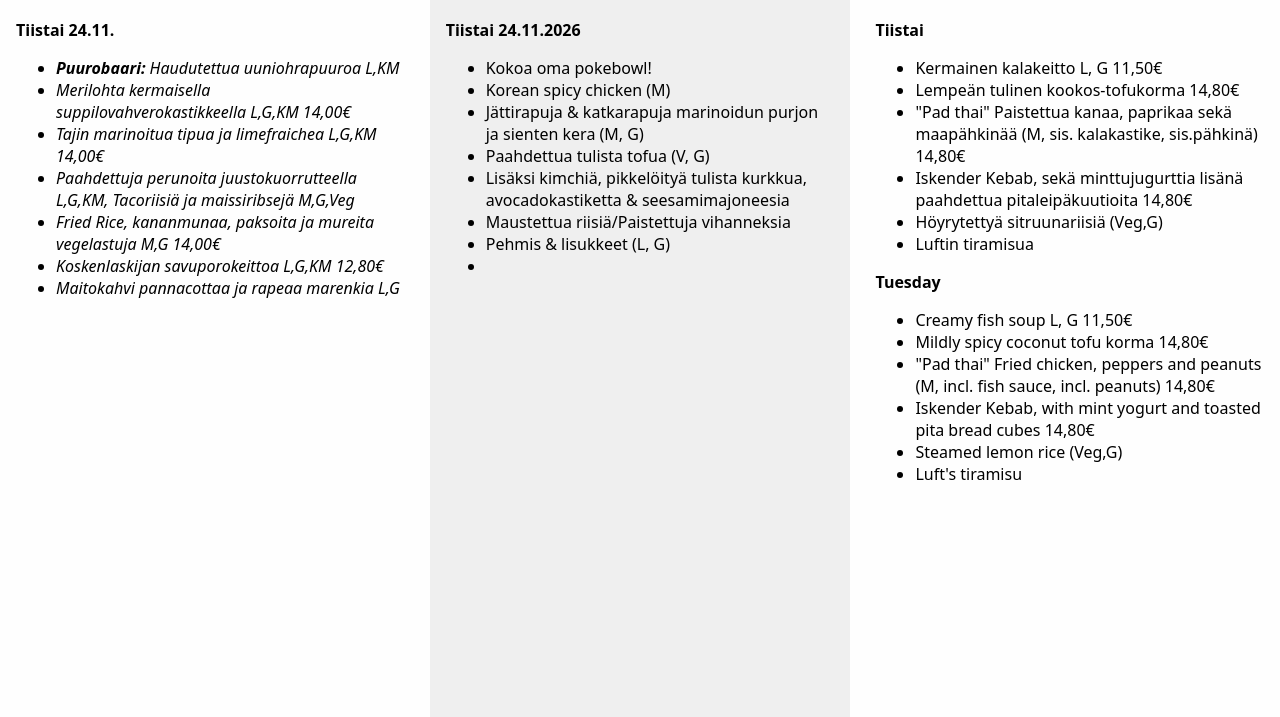
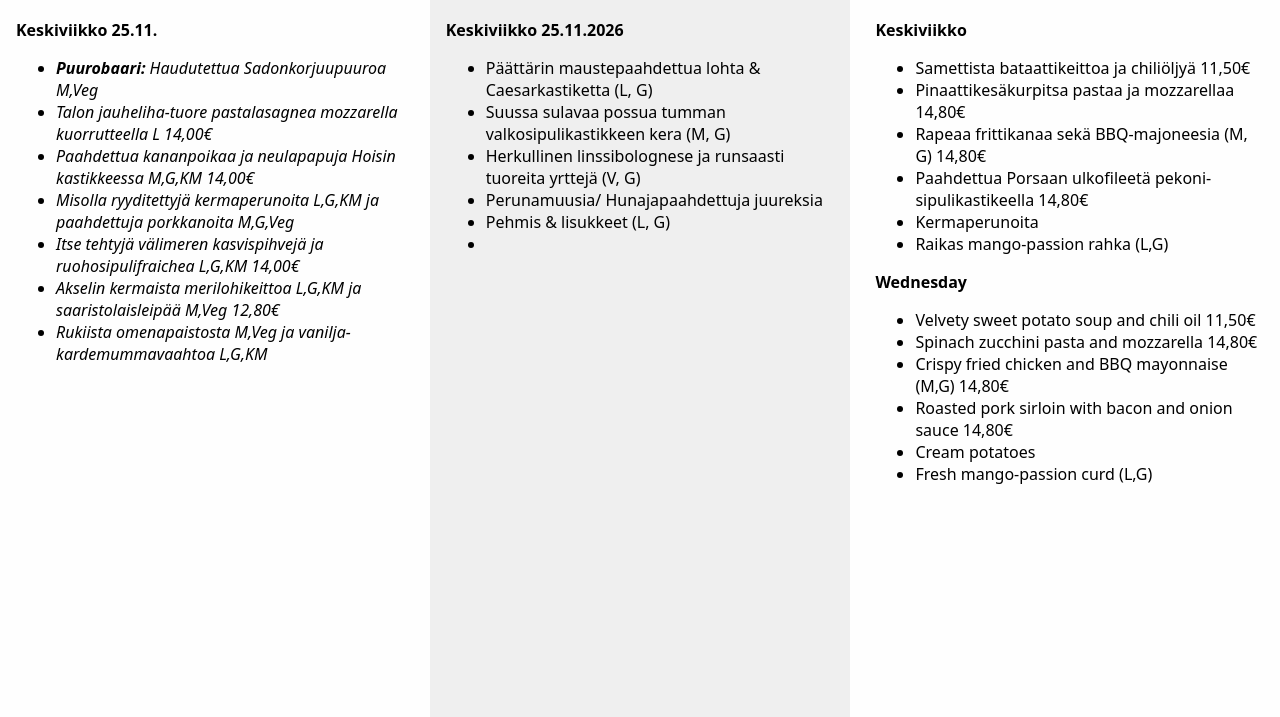
Before and after one commit to anttimc/lunchlist, a plain HTML site: page index.html in a window 1280 px wide. Shown: the part 83-800 px from the top of the page. Drawn offline with Linux system fonts and the light colour scheme.

Commit message:
Daily lunch

```diff
--- a/index.html
+++ b/index.html
@@ -1,6 +1,6 @@
 <html>
 <head>
-<title>Lunch: Tuesday</title>
+<title>Lunch: Wednesday</title>
 <link rel="stylesheet" href="layout.css" type="text/css" media="all">
 <meta name="viewport" content="width=device-width, initial-scale=1">
 </head>
@@ -8,29 +8,27 @@
 <div>
 <h1>Ravintola Akseli</h1>
 <div>
-<p><b>Tiistai 24.11.</b></p>
+<p><b>Keskiviikko 25.11.</b></p>
 <ul>
-<li><em><strong>Puurobaari:</strong> Haudutettua uuniohrapuuroa L,KM</em></li>
-<li><em>Merilohta kermaisella suppilovahverokastikkeella L,G,KM 14,00€</em></li>
-<li><em>Tajin marinoitua tipua ja limefraichea L,G,KM 14,00€</em></li>
-<li><em>Paahdettuja perunoita juustokuorrutteella L,G,KM, Tacoriisiä ja maissiribsejä M,G,Veg</em></li>
-<li><em>Fried Rice, kananmunaa, paksoita ja mureita vegelastuja M,G 14,00€</em></li>
-<li><em>Koskenlaskijan savuporokeittoa L,G,KM 12,80€</em></li>
-<li><em>Maitokahvi pannacottaa ja rapeaa marenkia L,G</em></li>
+<li><em><strong>Puurobaari:</strong> Haudutettua Sadonkorjuupuuroa M,Veg</em></li>
+<li><em>Talon jauheliha-tuore pastalasagnea mozzarella kuorrutteella L 14,00€</em></li>
+<li><em>Paahdettua kananpoikaa ja neulapapuja Hoisin kastikkeessa M,G,KM 14,00€</em></li>
+<li><em>Misolla ryyditettyjä kermaperunoita L,G,KM ja paahdettuja porkkanoita M,G,Veg</em></li>
+<li><em>Itse tehtyjä välimeren kasvispihvejä ja ruohosipulifraichea L,G,KM 14,00€</em></li>
+<li><em>Akselin kermaista merilohikeittoa L,G,KM ja saaristolaisleipää M,Veg 12,80€</em></li>
+<li><em>Rukiista omenapaistosta M,Veg ja vanilja-kardemummavaahtoa L,G,KM</em></li>
 </ul>
 </div>
 </div>
 <div>
 <h1>Ravintola Päättäri</h1>
 <div>
-<p><b>Tiistai 24.11.2026</b></p>
+<p><b>Keskiviikko 25.11.2026</b></p>
 <ul>
-<li>Kokoa oma pokebowl!</li>
-<li>Korean spicy chicken (M)</li>
-<li>Jättirapuja &amp; katkarapuja marinoidun purjon ja sienten kera (M, G)</li>
-<li>Paahdettua tulista tofua (V, G)</li>
-<li>Lisäksi kimchiä, pikkelöityä tulista kurkkua, avocadokastiketta &amp; seesamimajoneesia</li>
-<li>Maustettua riisiä/Paistettuja vihanneksia</li>
+<li>Päättärin maustepaahdettua lohta &amp; Caesarkastiketta (L, G)</li>
+<li>Suussa sulavaa possua tumman valkosipulikastikkeen kera (M, G)</li>
+<li>Herkullinen linssibolognese ja runsaasti tuoreita yrttejä (V, G)</li>
+<li>Perunamuusia/ Hunajapaahdettuja juureksia</li>
 <li>Pehmis &amp; lisukkeet (L, G)</li>
 <li></li>
 </ul>
@@ -40,25 +38,25 @@
 <h1>Dylan Luft</h1>
 <div>
 <div>
-<p><b>Tiistai</b></p>
+<p><b>Keskiviikko</b></p>
 <ul>
-<li>Kermainen kalakeitto L, G 11,50€</li>
-<li>Lempeän tulinen kookos-tofukorma 14,80€</li>
-<li>"Pad thai" Paistettua kanaa, paprikaa sekä maapähkinää (M, sis. kalakastike, sis.pähkinä) 14,80€</li>
-<li>Iskender Kebab, sekä minttujugurttia lisänä paahdettua pitaleipäkuutioita 14,80€</li>
-<li>Höyrytettyä sitruunariisiä (Veg,G) </li>
-<li>Luftin tiramisua </li>
+<li>Samettista bataattikeittoa ja chiliöljyä 11,50€</li>
+<li>Pinaattikesäkurpitsa pastaa ja mozzarellaa 14,80€</li>
+<li>Rapeaa frittikanaa sekä BBQ-majoneesia (M, G) 14,80€</li>
+<li>Paahdettua Porsaan ulkofileetä pekoni-sipulikastikeella 14,80€</li>
+<li>Kermaperunoita </li>
+<li>Raikas mango-passion rahka (L,G) </li>
 </ul>
 </div>
 <div>
-<p><b>Tuesday</b></p>
+<p><b>Wednesday</b></p>
 <ul>
-<li>Creamy fish soup L, G 11,50€</li>
-<li>Mildly spicy coconut tofu korma 14,80€</li>
-<li>"Pad thai" Fried chicken, peppers and peanuts (M, incl. fish sauce, incl. peanuts) 14,80€</li>
-<li>Iskender Kebab, with mint yogurt and toasted pita bread cubes 14,80€</li>
-<li>Steamed lemon rice (Veg,G) </li>
-<li>Luft's tiramisu </li>
+<li>Velvety sweet potato soup and chili oil 11,50€</li>
+<li>Spinach zucchini pasta and mozzarella 14,80€</li>
+<li>Crispy fried chicken and BBQ mayonnaise (M,G) 14,80€</li>
+<li>Roasted pork sirloin with bacon and onion sauce 14,80€</li>
+<li>Cream potatoes </li>
+<li>Fresh mango-passion curd (L,G) </li>
 </ul>
 </div>
 </div>
```
